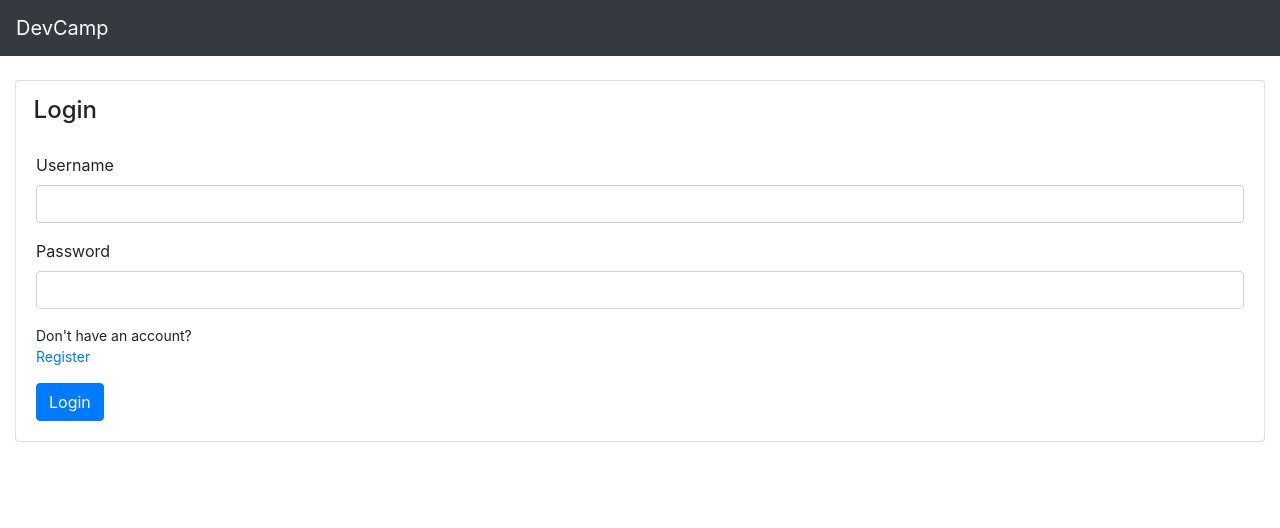
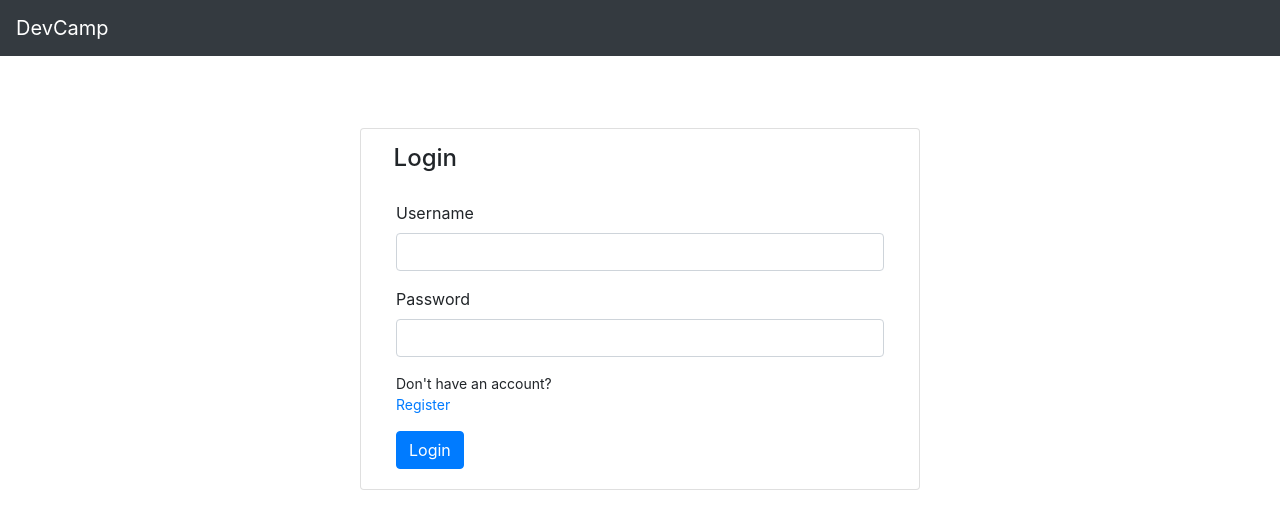
Before and after one commit to xpresser/Loggify, a React (Create React App) app in the folder frontend/loggingsystem/: page /login in a window 1280 px wide. Shown: the top 528 px of the page. Built offline with nearby package versions, Linux system fonts and the light colour scheme.

Commit message:
MD02-2016: Style login form

```diff
--- a/frontend/loggingsystem/src/pages/Auth/LoginPage.js
+++ b/frontend/loggingsystem/src/pages/Auth/LoginPage.js
@@ -1,12 +1,12 @@
 import React from "react";
 import { Card, Button, Alert } from "react-bootstrap";
 import { Formik, Form } from "formik";
-import { AuthTitle } from "../../components/generic/AuthTitle/AuthTitle.styled";
-import { LoginValidationSchema } from "../../validations/schemas/login";
-import { TextInputField } from "../../components/generic/TextInputField/TextInputField";
-import { LoginRedirect } from "../../components/generic/redirects/login/LoginRedirect";
+import { AuthTitle } from "src/components/generic/AuthTitle/AuthTitle.styled";
+import { LoginValidationSchema } from "src/validations/schemas/login";
+import { TextInputField } from "src/components/generic/TextInputField/TextInputField";
+import { LoginRedirect } from "src/components/generic/redirects/login/LoginRedirect";
 import { useSelector, useDispatch } from "react-redux";
-import { login } from "../../store/slices/auth";
+import { login } from "src/store/slices/auth";
 
 const LoginPage = () => {
   const error = useSelector((state) => state.auth.error);
@@ -14,7 +14,10 @@ const LoginPage = () => {
   const dispatch = useDispatch();
 
   return (
-    <Card>
+    <Card
+      className={"col-md-6 col-md-offset-3"}
+      style={{ width: "35rem", margin: "0 auto", marginTop: "3rem" }}
+    >
       <AuthTitle>Login</AuthTitle>
       <Card.Body>
         <Formik
@@ -27,7 +30,11 @@ const LoginPage = () => {
           {({ isValid }) => {
             return (
               <Form>
-                {error && <Alert variant="danger">{error?.message}</Alert>}
+                {error && (
+                  <Alert variant="danger" dismissible>
+                    {error}
+                  </Alert>
+                )}
                 <TextInputField name="username" label="Username" />
                 <TextInputField
                   name="password"
```
